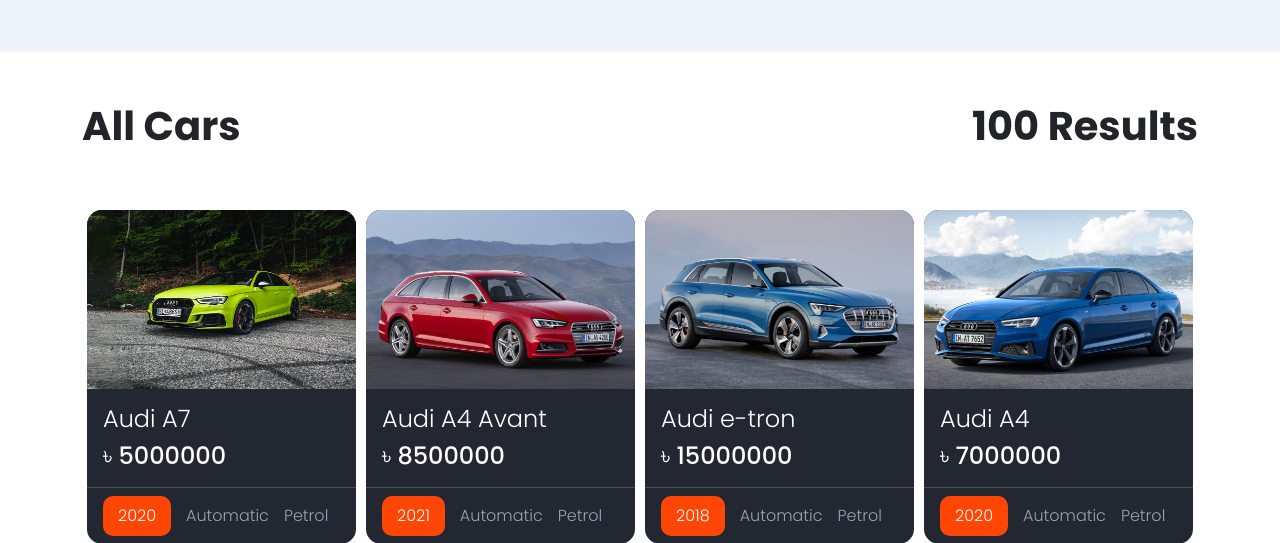
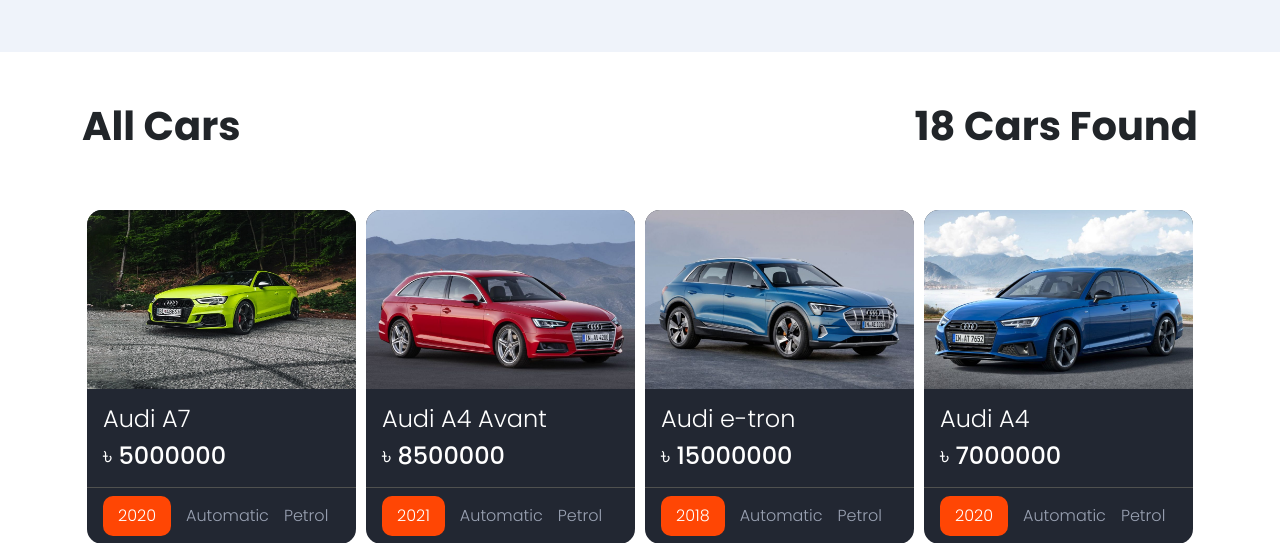
Before and after one commit to salehshakib/austhir-cars-website, a PHP site: page /car-gallery.php in a window 1280 px wide. Shown: the part 427-970 px from the top of the page. Run offline with PHP 8.4, Linux system fonts and the light colour scheme; data comes from the database, SQL or seed files in the repository; some libraries are stand-ins or nearby versions.

Commit message:
car count fix

```diff
--- a/car-gallery.php
+++ b/car-gallery.php
@@ -1,6 +1,14 @@
 <?php
 include 'config.php';
 
+if(isset($_GET['type'])){
+  $car_type = $_GET['type'];
+  $query = "select * from cars WHERE carGenre = '$car_type'";
+
+}else{
+  $query = "SELECT * FROM cars";
+}
+$count = mysqli_num_rows(mysqli_query($conn, $query));
 
 
 
@@ -323,7 +331,7 @@
             class="title-container text-center text-lg-start d-block d-lg-flex justify-content-between"
           >
             <h3 class="search-result">All Cars</h3>
-            <h3 class="search-result">100 Results</h3>
+            <h3 class="search-result"><?php echo $count; ?> Cars Found</h3>
           </div>
 
           <!-- cards container -->
```
